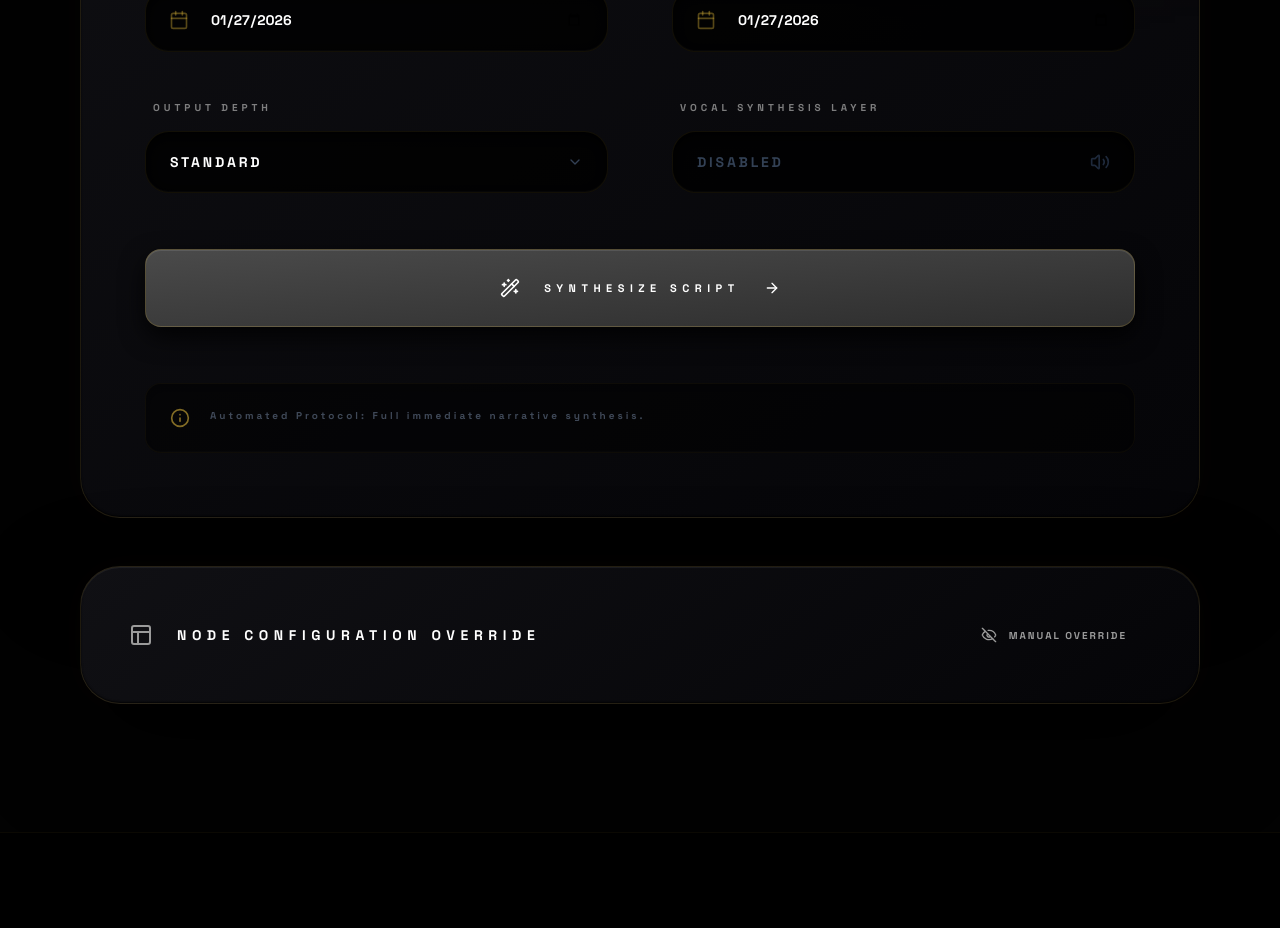
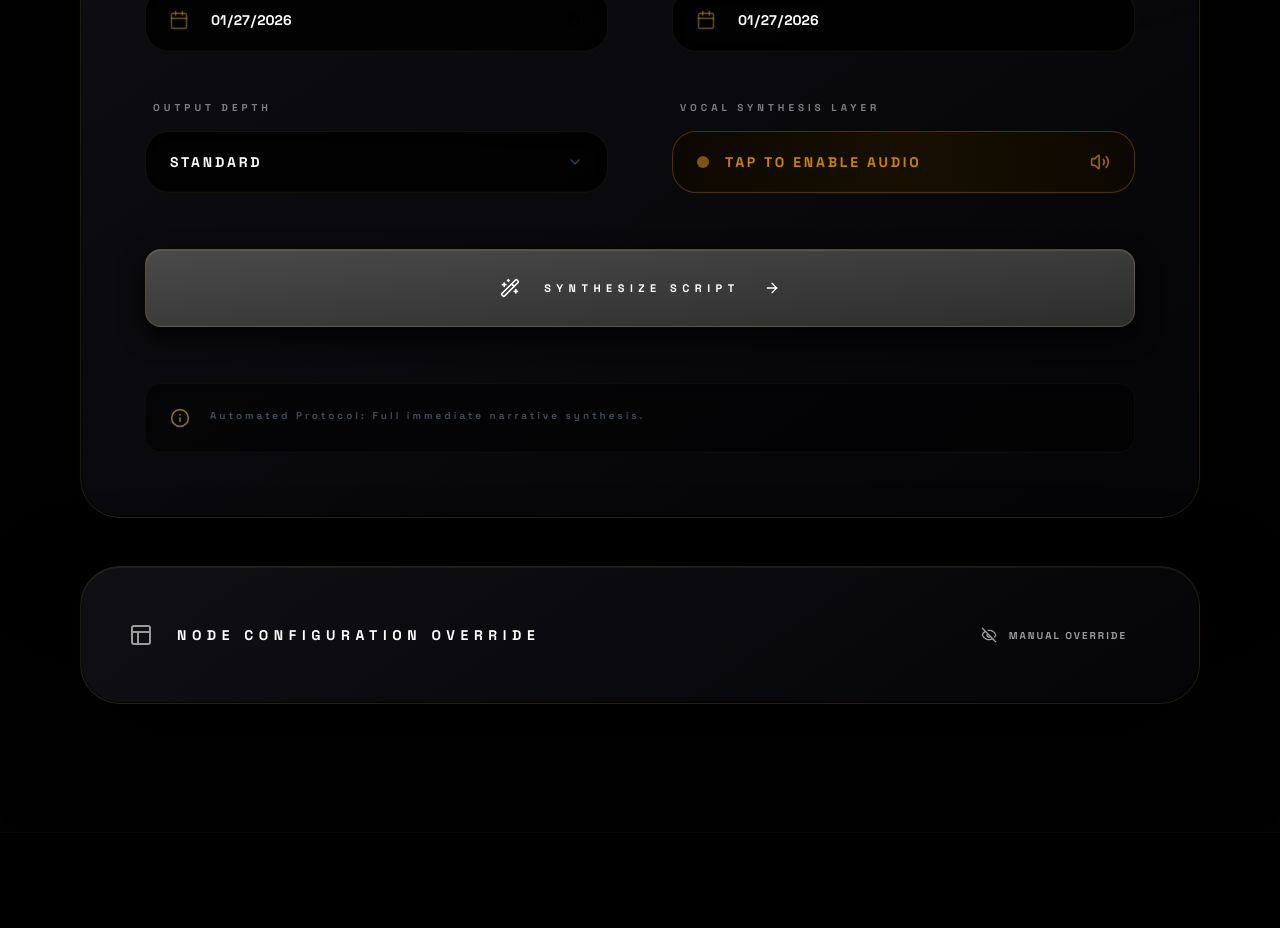
Before and after one commit to tburgernyc/TLPTOOL, a React (Vite) app: page / in a window 1280 px wide. Shown: the part 1420-2348 px from the top of the page. Built offline with nearby package versions, Linux system fonts and the light colour scheme; a web font is replaced by a local one.

Commit message:
feat: enhance vocal synthesis toggle with better visual feedback and auto-play confirmation

```diff
--- a/ReadingForm.tsx
+++ b/ReadingForm.tsx
@@ -165,13 +165,24 @@ const ReadingForm: React.FC<ReadingFormProps> = ({ onSubmit, isLoading }) => {
           <button
             type="button"
             onClick={() => setParams({ ...params, includeAudio: !params.includeAudio })}
-            className={`w-full neo-3d-input px-6 py-5 flex items-center justify-between transition-all ${params.includeAudio ? 'border-gold-accent/40 bg-gold-accent/5' : ''}`}
+            className={`w-full neo-3d-input px-6 py-5 flex items-center justify-between transition-all relative overflow-hidden ${params.includeAudio ? 'border-gold-accent/60 bg-gold-accent/10 shadow-[0_0_20px_rgba(212,175,55,0.15)]' : 'border-amber-500/30 hover:border-amber-500/50'}`}
           >
-            <span className={`text-sm font-black tracking-[0.2em] uppercase transition-colors ${params.includeAudio ? 'text-white' : 'text-slate-700'}`}>
-              {params.includeAudio ? 'ENABLED // PCM STREAM' : 'DISABLED'}
-            </span>
-            <Volume2 className={`w-5 h-5 ${params.includeAudio ? 'text-gold-accent' : 'text-slate-800'}`} />
+            {!params.includeAudio && (
+              <div className="absolute inset-0 bg-gradient-to-r from-amber-500/5 via-amber-500/10 to-amber-500/5 animate-pulse pointer-events-none" />
+            )}
+            <div className="flex items-center gap-4 relative z-10">
+              <div className={`w-3 h-3 rounded-full transition-all ${params.includeAudio ? 'bg-emerald-500 shadow-[0_0_10px_rgba(16,185,129,0.6)]' : 'bg-amber-500/50'}`} />
+              <span className={`text-sm font-black tracking-[0.2em] uppercase transition-colors ${params.includeAudio ? 'text-white' : 'text-amber-500/80'}`}>
+                {params.includeAudio ? 'ENABLED // AUTO-NARRATE' : 'TAP TO ENABLE AUDIO'}
+              </span>
+            </div>
+            <Volume2 className={`w-5 h-5 relative z-10 transition-all ${params.includeAudio ? 'text-gold-accent scale-110' : 'text-amber-500/60'}`} />
           </button>
+          {params.includeAudio && (
+            <p className="text-[9px] font-bold text-emerald-500/70 uppercase tracking-widest text-center animate-in fade-in">
+              ✓ Audio will auto-play after script generation
+            </p>
+          )}
         </div>
 
         {isSpecific && (
```
